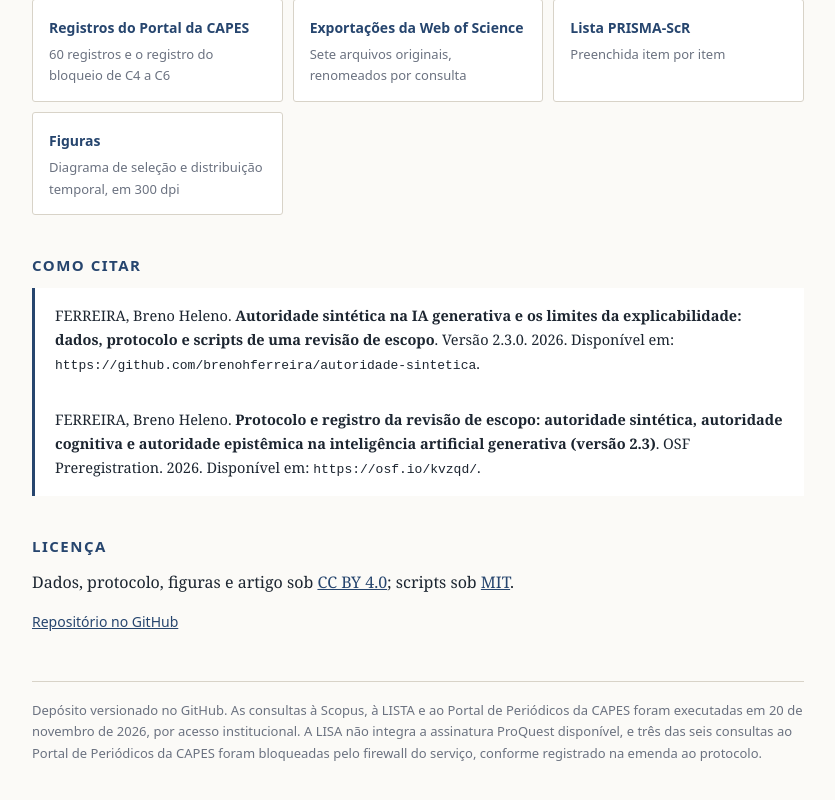
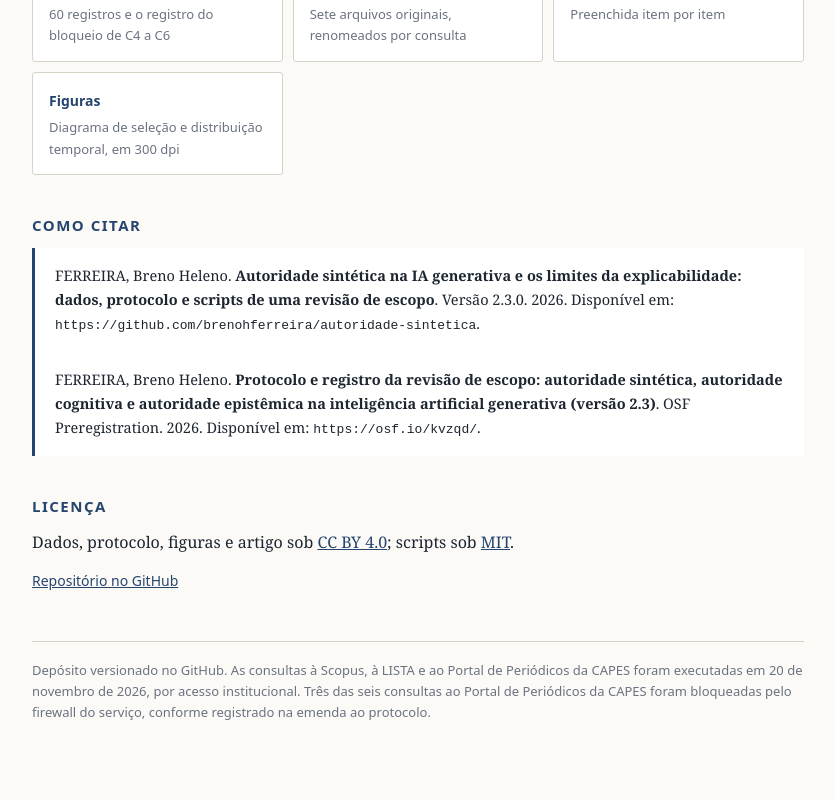
Before and after one commit to brenohferreira/autoridade-sintetica, a plain HTML site: page docs/index.html in a window 1280 px wide. Shown: the part 2189-2989 px from the top of the page, without its empty margins (222-1057 px from the left). Drawn offline with Linux system fonts and the light colour scheme.

Commit message:
Ajusta o quadro de fontes e as limitacoes de cobertura no artigo, no protocolo, na planilha e na pagina do projeto

```diff
--- a/docs/index.html
+++ b/docs/index.html
@@ -93,7 +93,6 @@
     <tr><td>Portal de Periódicos da CAPES</td><td class="num">60</td><td>executada em parte, com C4 a C6 bloqueadas pelo firewall</td></tr>
     <tr><td>BRAPCI</td><td class="num">48</td><td>executada</td></tr>
     <tr><td>Busca nominal dirigida</td><td class="num">8</td><td>executada</td></tr>
-    <tr><td>LISA</td><td class="num">0</td><td>indisponível na assinatura ProQuest da UFMG</td></tr>
   </table>
 
   <h2>Materiais</h2>
@@ -142,9 +141,8 @@
 
   <footer>
     Depósito versionado no GitHub. As consultas à Scopus, à LISTA e ao Portal de Periódicos da CAPES foram
-    executadas em 20 de novembro de 2026, por acesso institucional. A LISA não integra a assinatura ProQuest
-    disponível, e três das seis consultas ao Portal de Periódicos da CAPES foram bloqueadas pelo firewall do
-    serviço, conforme registrado na emenda ao protocolo.
+    executadas em 20 de novembro de 2026, por acesso institucional. Três das seis consultas ao Portal de
+    Periódicos da CAPES foram bloqueadas pelo firewall do serviço, conforme registrado na emenda ao protocolo.
   </footer>
 </main>
 </body>
```
Also changed, not shown: 15 other files.
